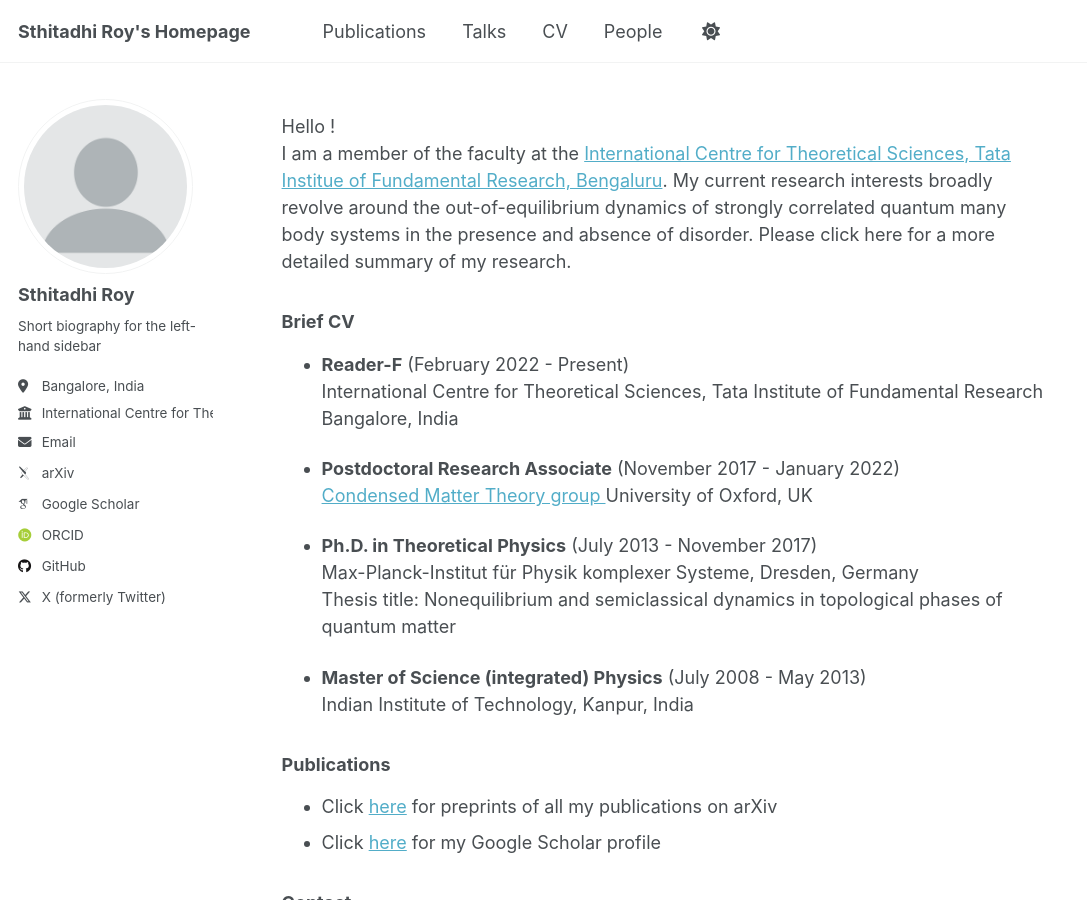
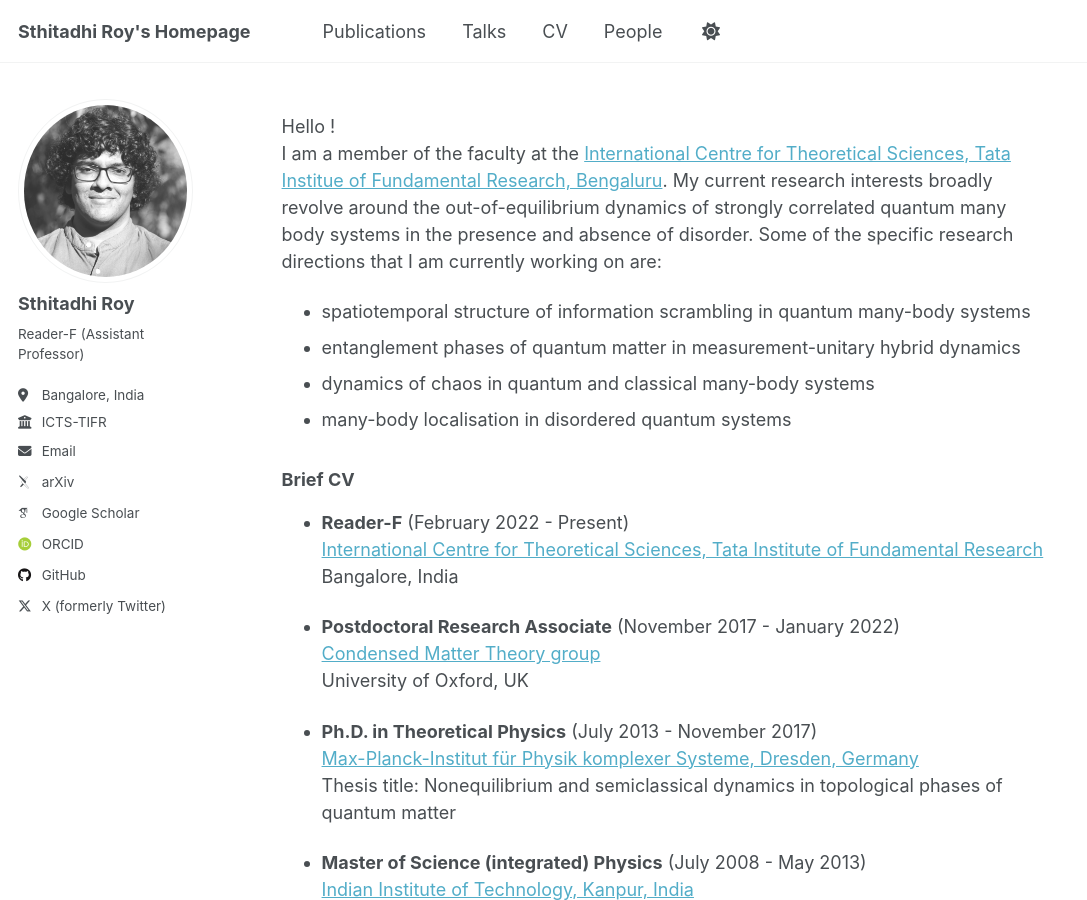
Before and after one commit to sthitadhi-roy/sthitadhi-roy.github.io, a Jekyll site: the page built from _pages/about.md, in a window 1280 px wide and 900 px high. Shown: the whole window, without its empty margins (0-1087 px from the left). Built offline with Jekyll 4.4.1, drawn with Linux system fonts in a browser that asks for light colours; some web fonts are replaced.

Commit message:
main page

```diff
--- a/_config.yml
+++ b/_config.yml
@@ -22,12 +22,12 @@ repository               : "sthitadhi-roy/sthitadhi-roy.github.io"
 #               Additional customization can be done by editing /_includes/author-profile.html
 author:
   # Biographic information
-  avatar           : "profile.png"
+  avatar           : "bio_photoSR.jpg"
   name             : "Sthitadhi Roy"
   pronouns         : # example: "she/her"
-  bio              : "Short biography for the left-hand sidebar"
+  bio              : "Reader-F (Assistant Professor)"
+  employer         : "ICTS-TIFR"
   location         : "Bangalore, India"
-  employer         : "International Centre for Theoretical Sciences, Tata Institute of Fundamental Research"
   uri              : # URL
   email            : "sthitadhi.roy@icts.res.in"
 
@@ -36,7 +36,7 @@ author:
   arxiv            : "https://arxiv.org/a/roy_s_5.html"
   googlescholar    : "https://scholar.google.com/citations?user=dup_yX8AAAAJ&hl=en"
   impactstory      : # URL
-  orcid            : "http://orcid.org/yourorcidurl"
+  orcid            : "https://orcid.org/0000-0003-2152-472X"
   semantic         : # URL
   pubmed           : #"https://www.ncbi.nlm.nih.gov/pubmed/?term=john+snow"
   researchgate     : # URL
--- a/_pages/about.md
+++ b/_pages/about.md
@@ -8,25 +8,30 @@ redirect_from:
 ---
 
 Hello !
-I am a member of the faculty at the [International Centre for Theoretical Sciences, Tata Institue of Fundamental Research, Bengaluru](https://icts.res.in). My current research interests broadly revolve around the out-of-equilibrium dynamics of strongly correlated quantum many body systems in the presence and absence of disorder. Please click here for a more detailed summary of my research.
+I am a member of the faculty at the [International Centre for Theoretical Sciences, Tata Institue of Fundamental Research, Bengaluru](https://icts.res.in). My current research interests broadly revolve around the out-of-equilibrium dynamics of strongly correlated quantum many body systems in the presence and absence of disorder. Some of the specific research directions that I am currently working on are:
 
-<!-- This is the front page of a website that is powered by the [Academic Pages template](https://github.com/academicpages/academicpages.github.io) and hosted on GitHub pages. [GitHub pages](https://pages.github.com) is a free service in which websites are built and hosted from code and data stored in a GitHub repository, automatically updating when a new commit is made to the repository. This template was forked from the [Minimal Mistakes Jekyll Theme](https://mmistakes.github.io/minimal-mistakes/) created by Michael Rose, and then extended to support the kinds of content that academics have: publications, talks, teaching, a portfolio, blog posts, and a dynamically-generated CV. You can fork [this template](https://github.com/academicpages/academicpages.github.io) right now, modify the configuration and markdown files, add your own PDFs and other content, and have your own site for free, with no ads! -->
+- spatiotemporal structure of information scrambling in quantum many-body systems
+- entanglement phases of quantum matter in measurement-unitary hybrid dynamics
+- dynamics of chaos in quantum and classical many-body systems
+- many-body localisation in disordered quantum systems
+
+
 
 ### Brief CV
 - **Reader-F** (February 2022 - Present)
-  International Centre for Theoretical Sciences, Tata Institute of Fundamental Research
+  [International Centre for Theoretical Sciences, Tata Institute of Fundamental Research](https://icts.res.in)
   Bangalore, India
 
 - **Postdoctoral Research Associate** (November 2017 - January 2022)
-  [Condensed Matter Theory group  ](https://www.physics.ox.ac.uk/research/group/condensed-matter-theory)
+  [Condensed Matter Theory group](https://www.physics.ox.ac.uk/research/group/condensed-matter-theory)
   University of Oxford, UK
 
 - **Ph.D. in Theoretical Physics** (July 2013 - November 2017)
-  Max-Planck-Institut für Physik komplexer Systeme, Dresden, Germany
+  [Max-Planck-Institut für Physik komplexer Systeme, Dresden, Germany](https://www.pks.mpg.de)
   Thesis title: Nonequilibrium and semiclassical dynamics in topological phases of quantum matter
 
 - **Master of Science (integrated) Physics** (July 2008 - May 2013)
-  Indian Institute of Technology, Kanpur, India
+  [Indian Institute of Technology, Kanpur, India](https://www.iitk.ac.in)
 
 
 ### Publications
```
Also changed, not shown: images/bio_photoSR.JPG (added).
